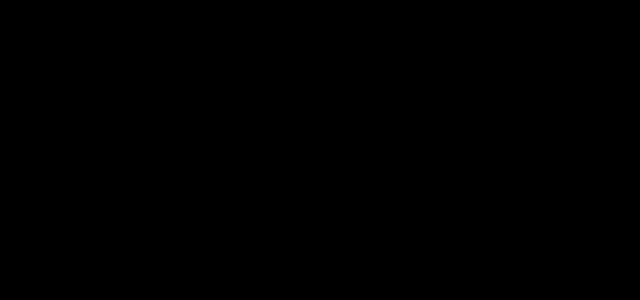
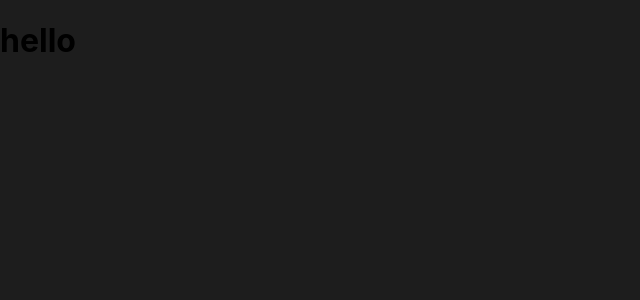
Before and after one commit to jaypavasiya/jaypavasiya.github.io, a React (Create React App) app: page / in a window 1280 px wide. Shown: the top 300 px of the page, without its empty margins (0-640 px from the left). Built offline with nearby package versions, Linux system fonts and the light colour scheme.

Commit message:
add variables

```diff
--- a/public/index.html
+++ b/public/index.html
@@ -35,7 +35,8 @@
   <meta name="twitter:url" content="https://jaypavasiya.github.io">
   <!-- <meta name="twitter:description" content=""> -->
   <!-- <meta name="twitter:image" content="https://d2wsrejhnxatgp.cloudfront.net/imgpsh_fullsize_festival_new.png"> -->
-  <meta name="keywords" content="jay pavasiya, jay, pavasiya, pavasiya jay, jaypavasiya, pavasiyajay, portfolio" />
+  <meta name="keywords"
+    content="jay pavasiya, font-end, web developer, react, create react app,pavasiya, pavasiya jay, jaypavasiya, pavasiyajay, portfolio" />
 
   <title>Jay Pavasiya</title>
 </head>
--- a/src/App.scss
+++ b/src/App.scss
@@ -1,7 +1,11 @@
 @charset "UTF-8";
+@import './scss/variables';
+@import './scss/mixins';
+@import './scss/profile';
+
 
 body {
-  background: black;
+  background: $primaryDark;
   display: flex;
   align-items: center;
   justify-content: center;
@@ -26,7 +30,7 @@ body {
 .snake_game {
 
   h1 {
-    color: white;
+    color: $white;
     // font-size: 50px;
   }
 
@@ -37,9 +41,9 @@ body {
 }
 
 .ComingSoon {
-  color: white;
+  color: $white;
   font-size: 50px;
-  color: #5dea62;
+  color: $green;
   font-family: Monaco, monospace;
   font-size: 24px;
   width: 100%;
@@ -59,7 +63,7 @@ body {
     margin-top: 20px;
 
     a{
-      color: #5dea62;
+      color: $green;
       text-decoration: none;
       font-style: italic;
     }
@@ -68,13 +72,13 @@ body {
 
 
 ::-moz-selection {
-  background: #7021d2;
-  color: #fff;
+  background: $pink;
+  color: $white;
 }
 
 ::selection {
-  background: #7021d2;
-  color: #fff;
+  background:  $pink;
+  color: $white;
 }
 
 @keyframes glitch {
--- a/src/Page/Profile.js
+++ b/src/Page/Profile.js
@@ -2,7 +2,9 @@ import React from 'react'
 
 const Profile = () => {
   return (
-    <div className=''></div>
+    <div className=''>
+      <h1>hello</h1>
+    </div>
   )
 }
 
--- /dev/null
+++ b/src/scss/_variables.scss
@@ -0,0 +1,19 @@
+/*
+primary color background = #1d1d1d
+
+#fd2155 - pink
+#08fdd8 - blue
+#262626 - grey
+*/
+/*
+#1A1A2E - dark grey
+#16213E - dark blue
+#0F3460 - dark blue
+#E94560 - pink
+*/
+$white: #fff;
+$primaryDark : #1d1d1d;
+$primaryLight : #262626;
+$pink : #fd2155;
+$blue :  #08fdd8;
+$green :#5dea62;
```
Also changed, not shown: public/manifest.json, src/scss/_mixins.scss (added), src/scss/_profile.scss (added).
